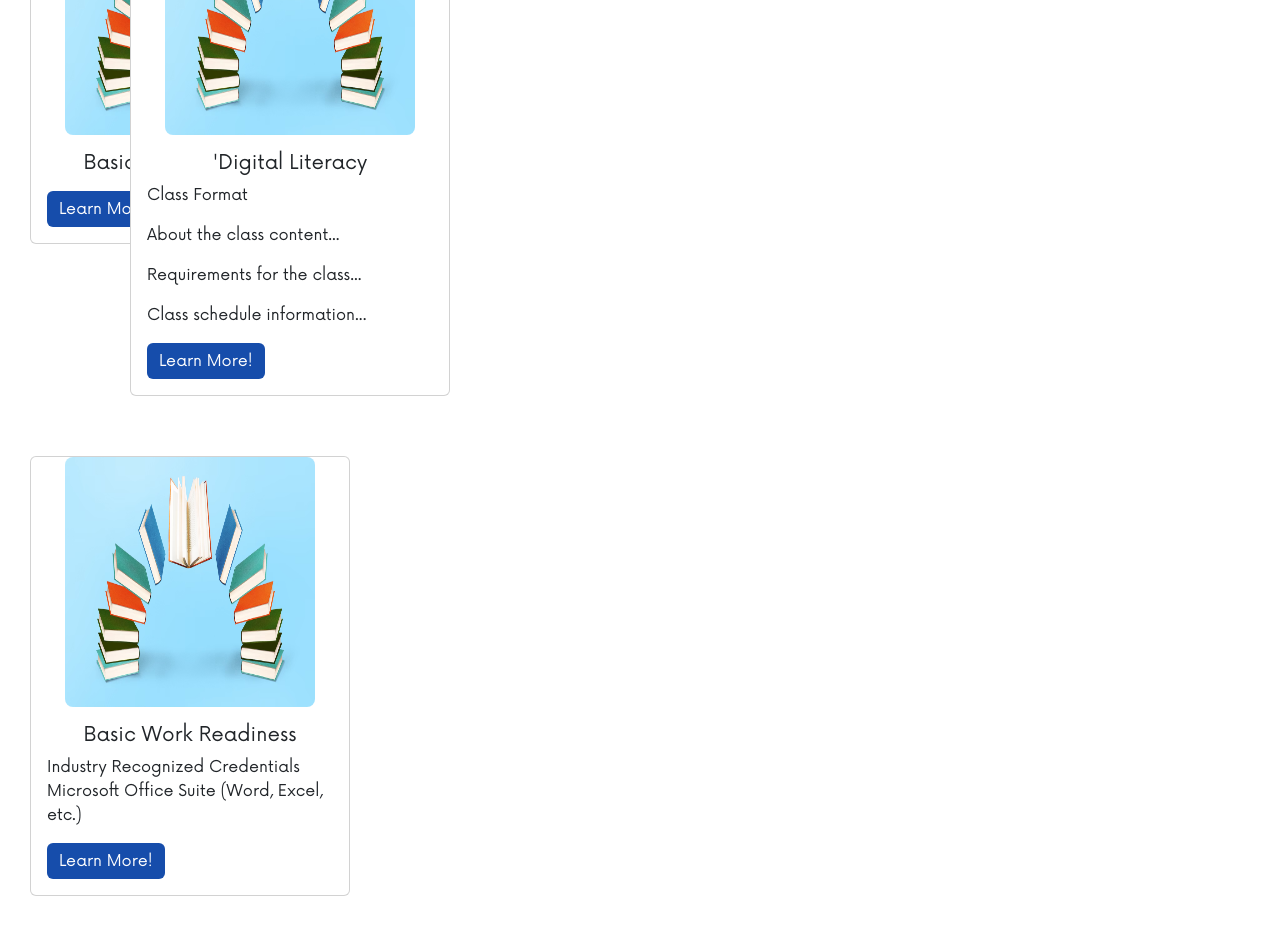
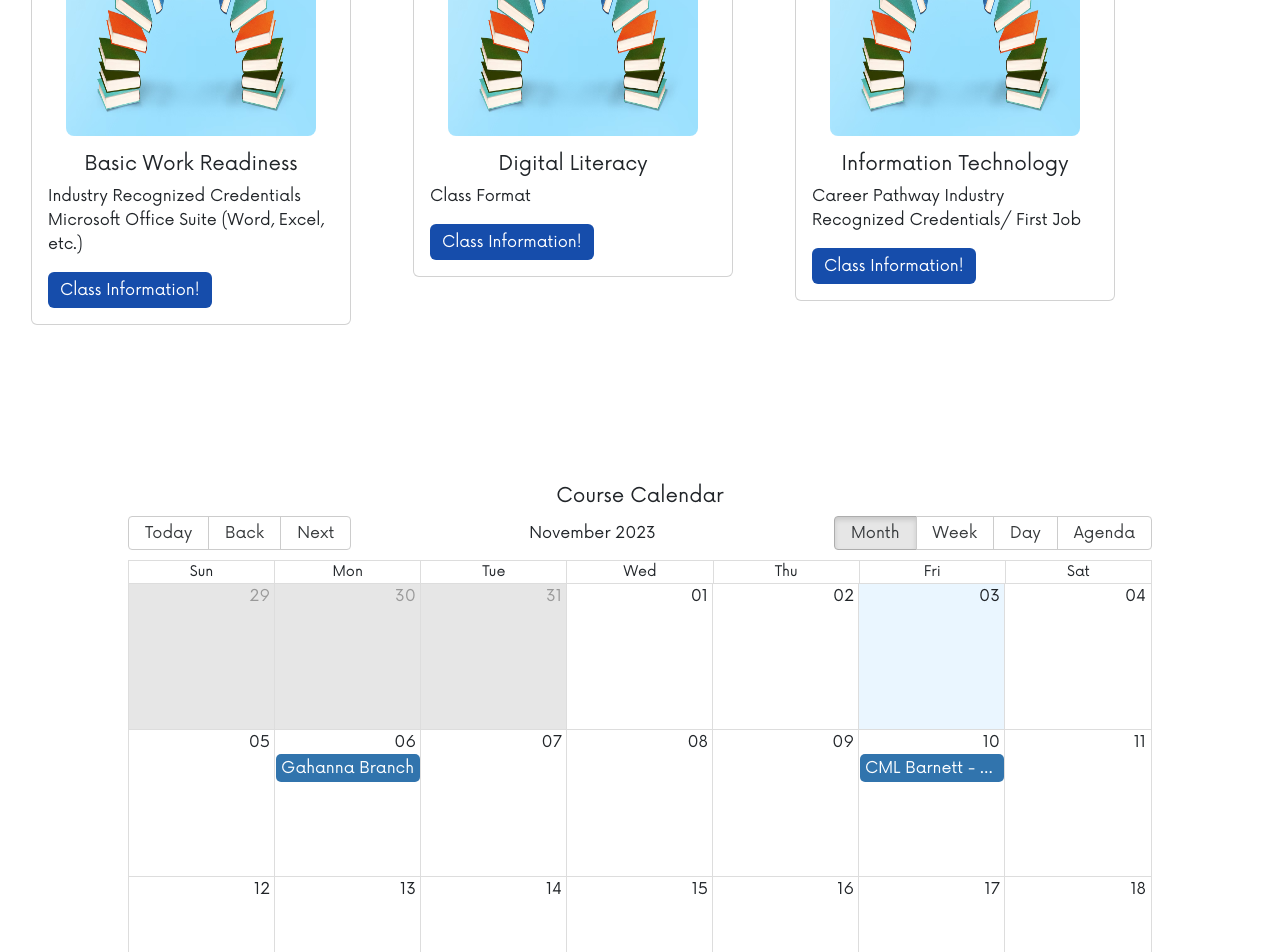
Before and after one commit to cfgcolumbus23/Team-3, a React (Create React App) app in the folder mern/client/: page / in a window 1280 px wide. Shown: the part 440-1392 px from the top of the page. Built offline with nearby package versions, Linux system fonts and the light colour scheme; no server answers.

Commit message:
fixed card content formatting issues

```diff
--- a/mern/client/src/components/ClassCard.js
+++ b/mern/client/src/components/ClassCard.js
@@ -10,7 +10,7 @@ function ClassCard({name, description, about, requirements, schedule}) {
 
 return (
   <div style={{
-      display: 'block', width: 100, padding: 30
+      display: 'block', padding: 30, justifyContent: 'center'
   }}>
       <Card style={{width: '20rem'}}>
       <img
@@ -25,7 +25,7 @@ return (
               <CardText> {about} </CardText>
               <CardText> {requirements} </CardText>
               <CardText> {schedule} </CardText>
-              <Popup trigger={<Button className="custom-btn" >Learn More!</Button> } modal nested>
+              <Popup trigger={<Button className="custom-btn" >Class Information!</Button> } modal nested>
               {close => <span> <Button onClick={close}>close</Button> <div className="header"><h3>{name}</h3></div><div className="content"><h5>{description}</h5></div> <p>{about}</p> <p>{requirements}</p> <p>{schedule}</p>
                 </span>}
               </Popup>
--- a/mern/client/src/pages/Course.css
+++ b/mern/client/src/pages/Course.css
@@ -4,13 +4,3 @@
     padding: var(--bs-card-spacer-y) var(--bs-card-spacer-x);
     color: var(--bs-card-color);
 }
-.horizontal-row{
-    width: 50%;
-}
-.course {
-    display: flex;
-    flex-direction: row;
-    align-self: flex-end;
-    justify-content: flex-start;
-    width:100%;
-}
--- a/mern/client/src/pages/Course.js
+++ b/mern/client/src/pages/Course.js
@@ -38,22 +38,23 @@ const Course = () => {
       <h1>Courses</h1>
       <p>From 1-on-1 career coaching to job credentials to digital literacy, our free job training programs are open to all.
 These services are offered to the public at no-cost at various Goodwill Columbus job training centers and are focused on preparing individuals for in-demand jobs in the information technology, healthcare, hospitality, and logistics industries.</p>
-     <CardGroup>
-     < ClassCard name="Basic Work Readiness" />
-     < ClassCard name="'Digital Literacy" description="Class Format" about="About the class content..." requirements= "Requirements for the class..." schedule= "Class schedule information..."/>
-     </CardGroup>
 
+        <div className = "card-body">
           {items.map((item) => {
-              return <div className = "horizontal-row">
-                 <CardGroup>
+              return <td className = "horizontal-row"> <span>
+                 <CardGroup >
                     <ClassCard // shows a preview of class card content
                 name={item.name}
                 description={item.description}
               />
               </CardGroup>
-             </div>
+              </span>
+             </td>
+        })}
+        </div>
+        <tr>
+        </tr>
 
-})}
 
       <CourseCalender />
     </div>
```
